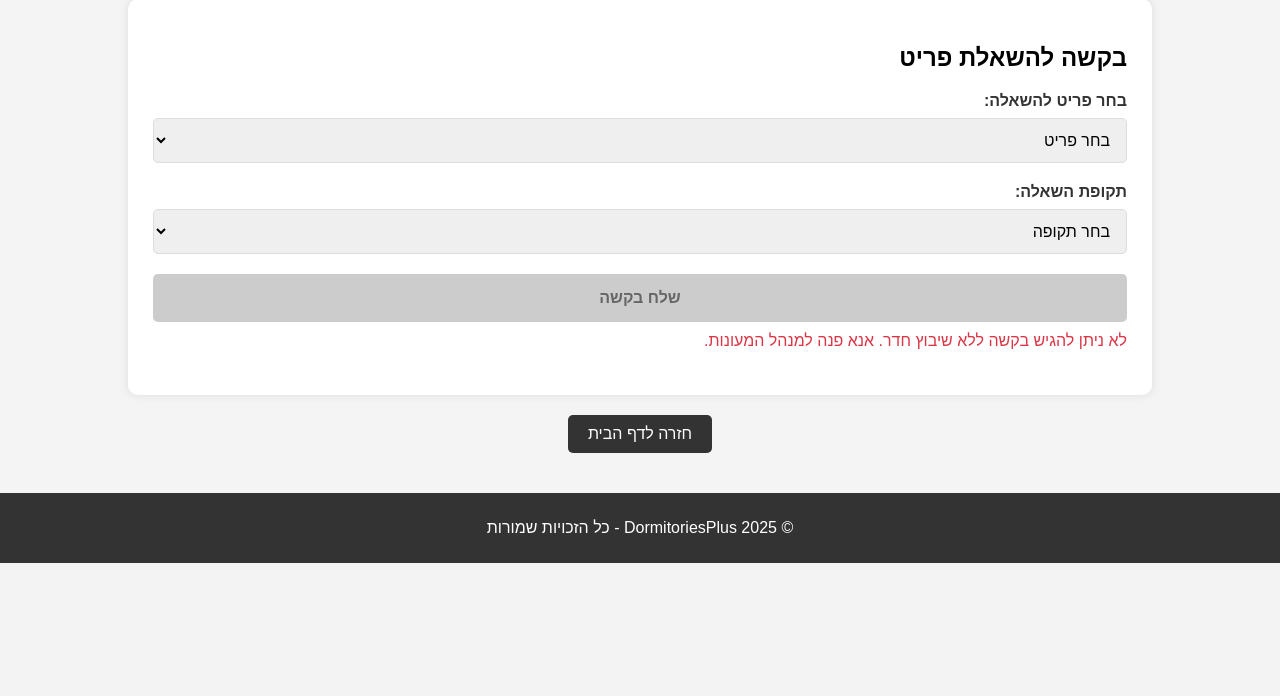
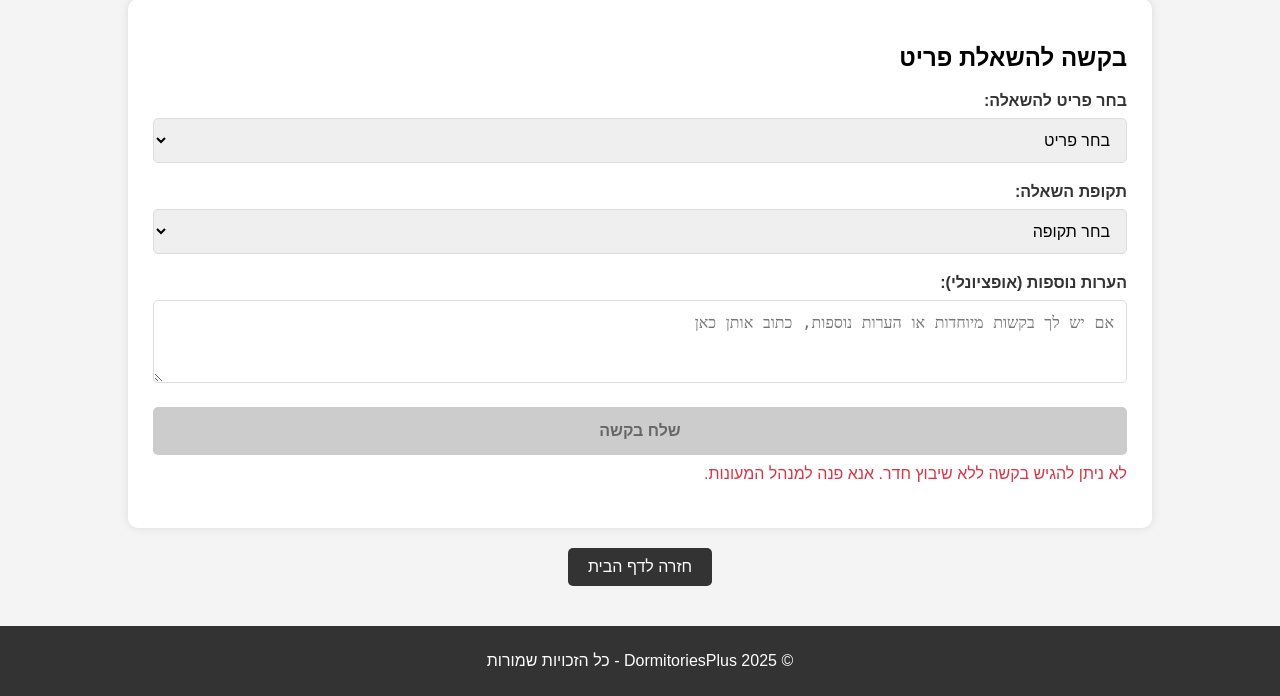
Before and after one commit to dorm-manage/dorm-manage-system, a Django app: page /application/ in a window 1280 px wide. Shown: the part 355-1051 px from the top of the page. Before the commit the page ends 918 px from the top, so only its background shows below. Run offline with Django 5.2, Linux system fonts and the light colour scheme; the visitor is signed in with stand-in values (Sample User, id 1); data that the repository does not hold is empty.

Commit message:
add option to write notes in the loan requst

```diff
--- a/DormitoriesPlus/models.py
+++ b/DormitoriesPlus/models.py
@@ -162,6 +162,7 @@
     status = models.CharField(max_length=20, choices=STATUS_CHOICES, default=PENDING)
     created_at = models.DateTimeField(auto_now_add=True)
     updated_at = models.DateTimeField(auto_now=True)
+    note = models.TextField(blank=True, null=True, verbose_name="הערות נוספות")
 
     def mark_as_resolved(self):
         self.status = Request.RESOLVED
--- a/DormitoriesPlus/views.py
+++ b/DormitoriesPlus/views.py
@@ -90,6 +90,7 @@
     if request.method == 'POST':
         item_id = request.POST.get('product')
         loan_days = request.POST.get('loan_period')
+        note = request.POST.get('note', '')  # Get the note from the form
 
         # Initialize available_item to None
         available_item = None
@@ -110,13 +111,14 @@
                     messages.error(request,
                                    "תקופת ההשאלה המבוקשת ארוכה יותר מתקופת המגורים שלך במעונות. אנא בחר תקופה קצרה יותר.")
                 else:
-                    # Create rental request
+                    # Create rental request with note
                     new_request = Request.objects.create(
                         user=user,
                         request_type='equipment_rental',
                         item=available_item,
                         room=room,
                         status='pending',
+                        note=note,  # Save the note here
                         created_at=timezone.now(),
                         updated_at=timezone.now()
                     )
--- a/templates/application.html
+++ b/templates/application.html
@@ -212,6 +212,11 @@
             </select>
           </div>
 
+            <div class="form-group">
+              <label for="note">הערות נוספות (אופציונלי):</label>
+              <textarea id="note" name="note" class="form-control" rows="3" placeholder="אם יש לך בקשות מיוחדות או הערות נוספות, כתוב אותן כאן"></textarea>
+            </div>
+
           <div class="form-group">
               <button type="submit" class="submit-btn{% if not user_room %} disabled-btn{% endif %}" {% if not user_room %}disabled{% endif %}>שלח בקשה</button>
               {% if not user_room %}
```
Also changed, not shown: DormitoriesPlus/migrations/0005_request_note.py (added).
